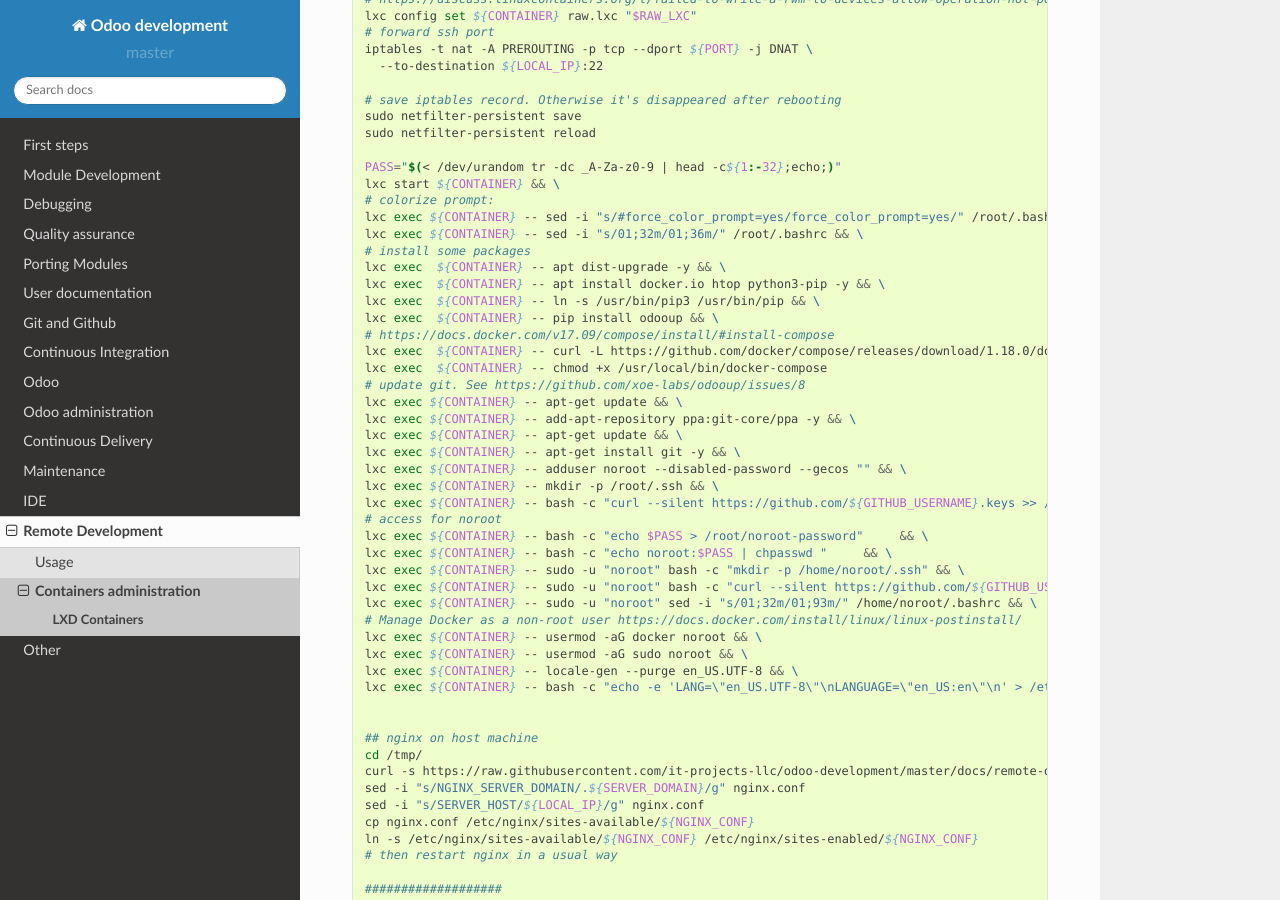
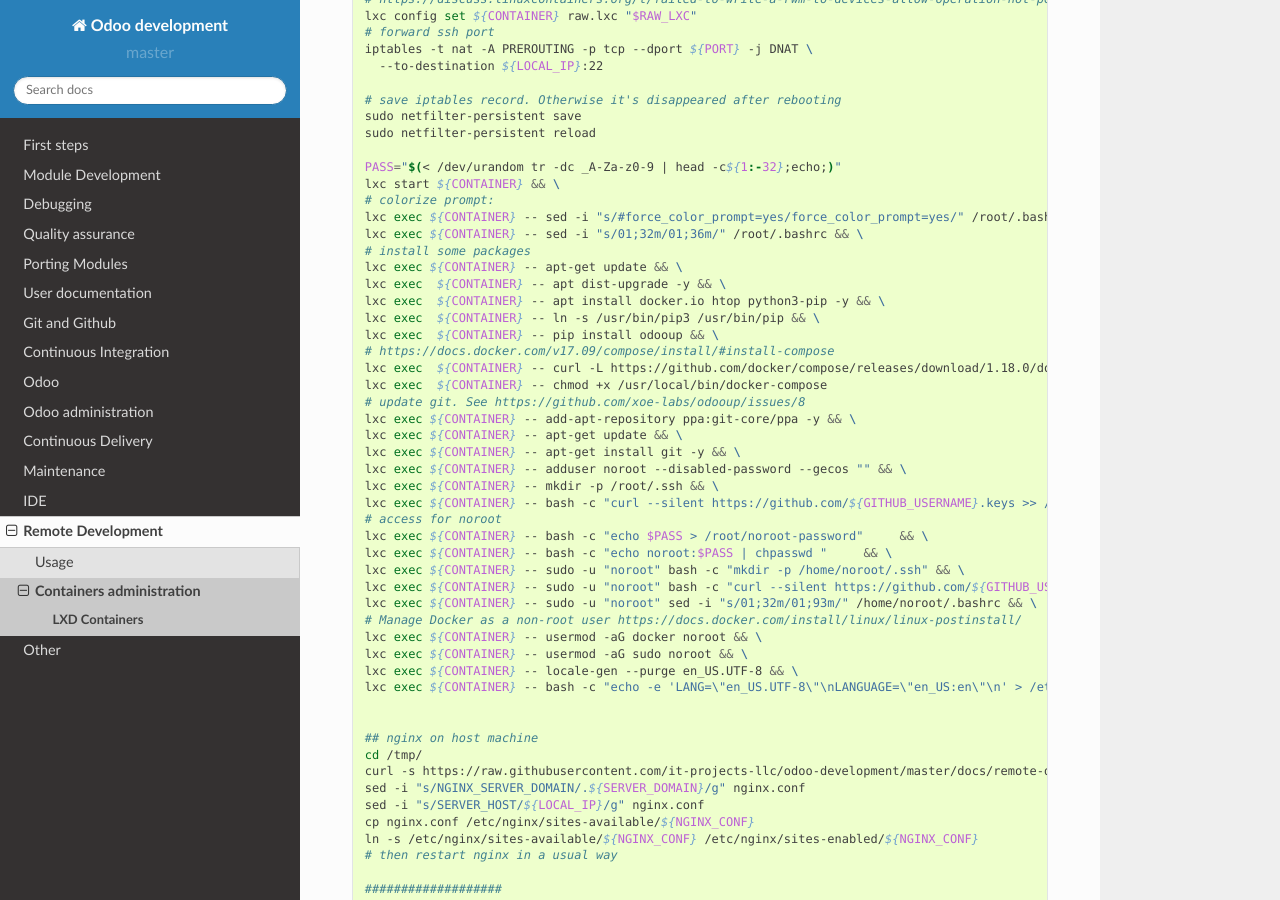
Before and after one commit to itpp-labs/odoo-development, a Sphinx documentation site: the page built from docs/remote-dev/lxd/lxd.rst, in a window 1280 px wide and 900 px high, scrolled down 938 px. Built offline with Sphinx 7.4.7 and the Read the Docs theme 2.0.0, drawn with Linux system fonts in a browser that asks for light colours; some of the changed lines change nothing that is shown.

Commit message:
Update lxd.rst

```diff
--- a/docs/remote-dev/lxd/lxd.rst
+++ b/docs/remote-dev/lxd/lxd.rst
@@ -65,6 +65,7 @@
     lxc exec ${CONTAINER} -- sed -i "s/#force_color_prompt=yes/force_color_prompt=yes/" /root/.bashrc && \
     lxc exec ${CONTAINER} -- sed -i "s/01;32m/01;36m/" /root/.bashrc && \
     # install some packages
+    lxc exec ${CONTAINER} -- apt-get update && \
     lxc exec  ${CONTAINER} -- apt dist-upgrade -y && \
     lxc exec  ${CONTAINER} -- apt install docker.io htop python3-pip -y && \
     lxc exec  ${CONTAINER} -- ln -s /usr/bin/pip3 /usr/bin/pip && \
@@ -73,7 +74,6 @@
     lxc exec  ${CONTAINER} -- curl -L https://github.com/docker/compose/releases/download/1.18.0/docker-compose-`uname -s`-`uname -m` -o /usr/local/bin/docker-compose && \
     lxc exec  ${CONTAINER} -- chmod +x /usr/local/bin/docker-compose
     # update git. See https://github.com/xoe-labs/odooup/issues/8
-    lxc exec ${CONTAINER} -- apt-get update && \
     lxc exec ${CONTAINER} -- add-apt-repository ppa:git-core/ppa -y && \
     lxc exec ${CONTAINER} -- apt-get update && \
     lxc exec ${CONTAINER} -- apt-get install git -y && \
```
